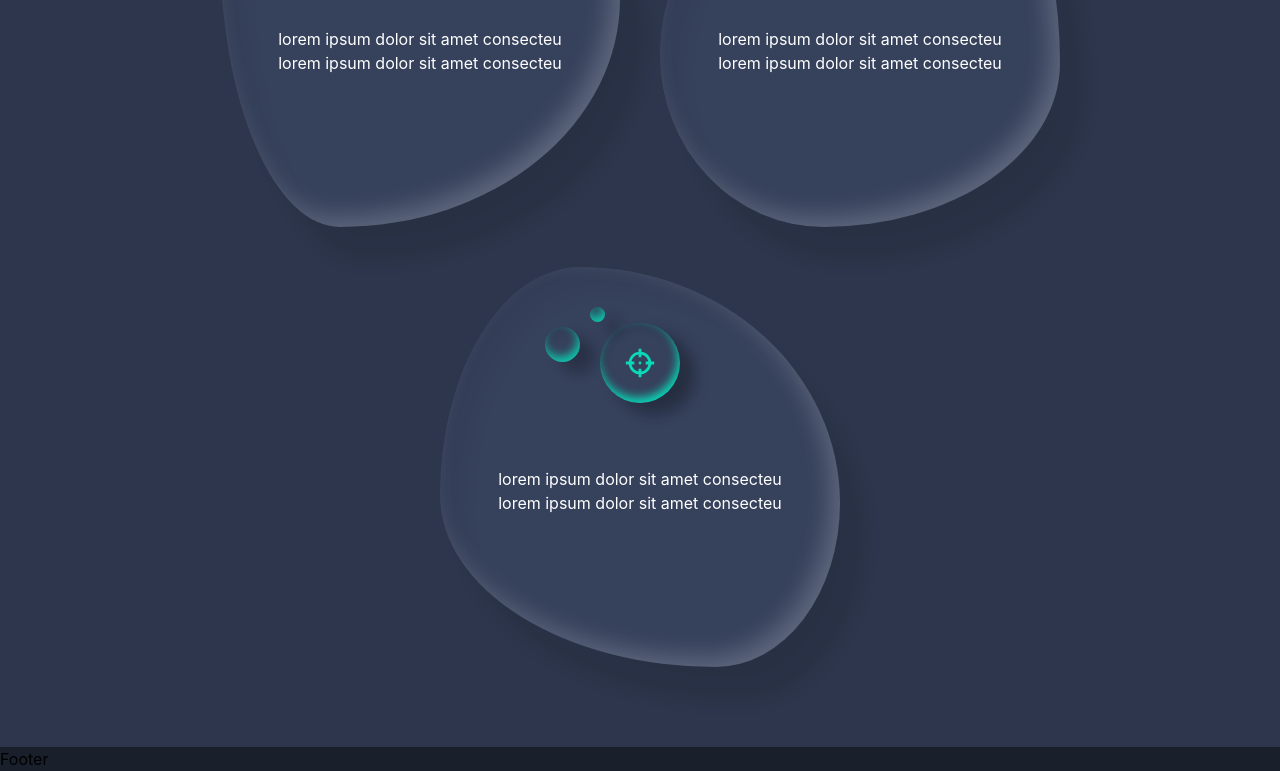
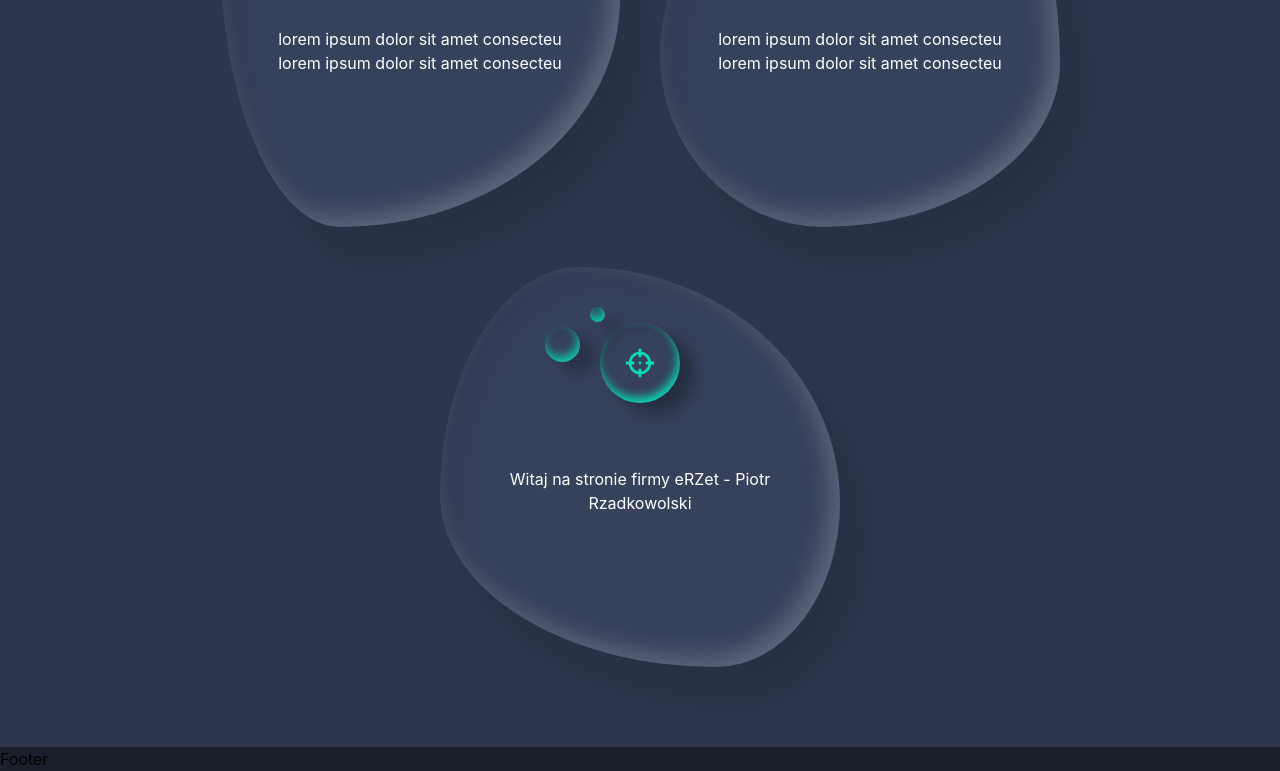
Before and after one commit to dziekiczan1/eRZet, a React (Create React App) app: page / in a window 1280 px wide. Shown: the part 800-1571 px from the top of the page. Built offline with nearby package versions, Linux system fonts and the light colour scheme.

Commit message:
fix: add cursor pointer to LanguageSwitcher divs

```diff
--- a/src/components/About/About.js
+++ b/src/components/About/About.js
@@ -1,3 +1,4 @@
+// @ts-nocheck
 import React from "react";
 import { useTranslation } from "react-i18next";
 import Heading from "../Heading";
--- a/src/components/About/Drop.js
+++ b/src/components/About/Drop.js
@@ -1,7 +1,9 @@
 import React from "react";
+import { useTranslation } from "react-i18next";
 import dropItems from "./DropItems";
 
 const Drop = () => {
+  const { t } = useTranslation();
   return (
     <>
       {dropItems?.map((drop) => (
@@ -17,7 +19,7 @@ const Drop = () => {
                   <path fill="currentColor" d={drop.svgD} />
                 </svg>
               </div>
-              <p className="text-white">{drop.content}</p>
+              <p className="text-white">{t(drop.content)}</p>
             </div>
           </div>
         </div>
--- a/src/components/About/DropItems.js
+++ b/src/components/About/DropItems.js
@@ -47,8 +47,7 @@ const dropItems = [
     id: "2",
     title: "title",
     svgD: "M11,2V4.07C7.38,4.53 4.53,7.38 4.07,11H2V13H4.07C4.53,16.62 7.38,19.47 11,19.93V22H13V19.93C16.62,19.47 19.47,16.62 19.93,13H22V11H19.93C19.47,7.38 16.62,4.53 13,4.07V2M11,6.08V8H13V6.09C15.5,6.5 17.5,8.5 17.92,11H16V13H17.91C17.5,15.5 15.5,17.5 13,17.92V16H11V17.91C8.5,17.5 6.5,15.5 6.08,13H8V11H6.09C6.5,8.5 8.5,6.5 11,6.08M12,11A1,1 0 0,0 11,12A1,1 0 0,0 12,13A1,1 0 0,0 13,12A1,1 0 0,0 12,11Z",
-    content:
-      "lorem ipsum dolor sit amet consecteu lorem ipsum dolor sit amet consecteu",
+    content: "welcome",
     bgColor: "bg-[#36415c]",
     borderRadius: "rounded-threeRd",
     boxShadow: "shadow-oneSh",
--- a/src/components/Navbar/LanguageSwitcher.js
+++ b/src/components/Navbar/LanguageSwitcher.js
@@ -7,6 +7,7 @@ const LanguageSwitcher = () => {
   return (
     <div className="absolute w-3/4 flex justify-end gap-4 mt-6">
       <div
+        className="cursor-pointer"
         onClick={() => {
           i18n.changeLanguage("pl");
         }}
@@ -21,13 +22,16 @@ const LanguageSwitcher = () => {
           <path fill="#dc143c" d="M0 5h16v5H0z" />
         </svg>
       </div>
+      <div className="cursor-pointer">
         <svg width="24" height="24" viewBox="0 0 24 24">
           <path
             fill="#0adab9"
             d="M21,9L17,5V8H10V10H17V13M7,11L3,15L7,19V16H14V14H7V11Z"
           />
         </svg>
+      </div>
       <div
+        className="cursor-pointer"
         onClick={() => {
           i18n.changeLanguage("en");
         }}
```
Lines whose indentation alone changed are shown as unchanged.
